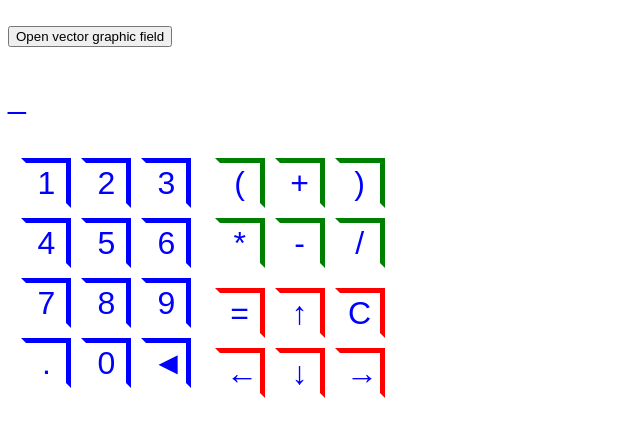
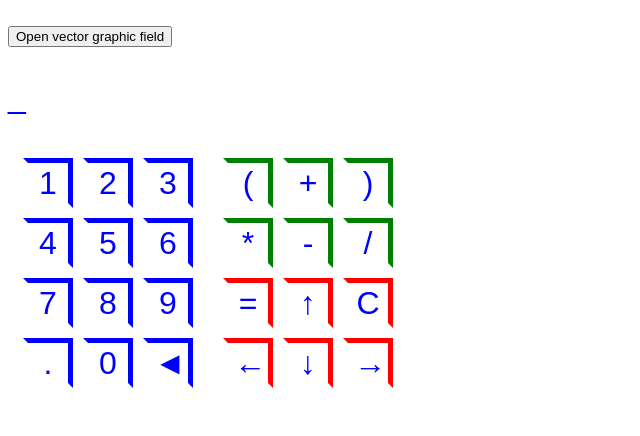
Before and after one commit to OlehKozubJS/various-react-projects-test, a React (Create React App) app: page / in a window 1280 px wide. Shown: the top 436 px of the page, without its empty margins (0-640 px from the left). Built offline with nearby package versions, Linux system fonts and the light colour scheme; a web font is replaced by a local one.

Commit message:
Update Calculator.module.css

```diff
--- a/src/Calculator/Calculator.module.css
+++ b/src/Calculator/Calculator.module.css
@@ -64,12 +64,13 @@
 .KeyBoard {
   display: flex;
   flex-wrap: wrap;
-  justify-content: space-evenly;
-  align-content: space-evenly;
+  justify-content: center;
+  align-content: center;
+  gap: 10px;
 }
 
 .CalculatorKeyBoard {
-  width: 390px;
+  width: 400px;
 }
 
 .NumberKeyBoard,
@@ -79,6 +80,6 @@
 }
 
 .ActionsKeyBoard {
-  height: 130px;
+  height: 110px;
   width: 190px;
 }
```
